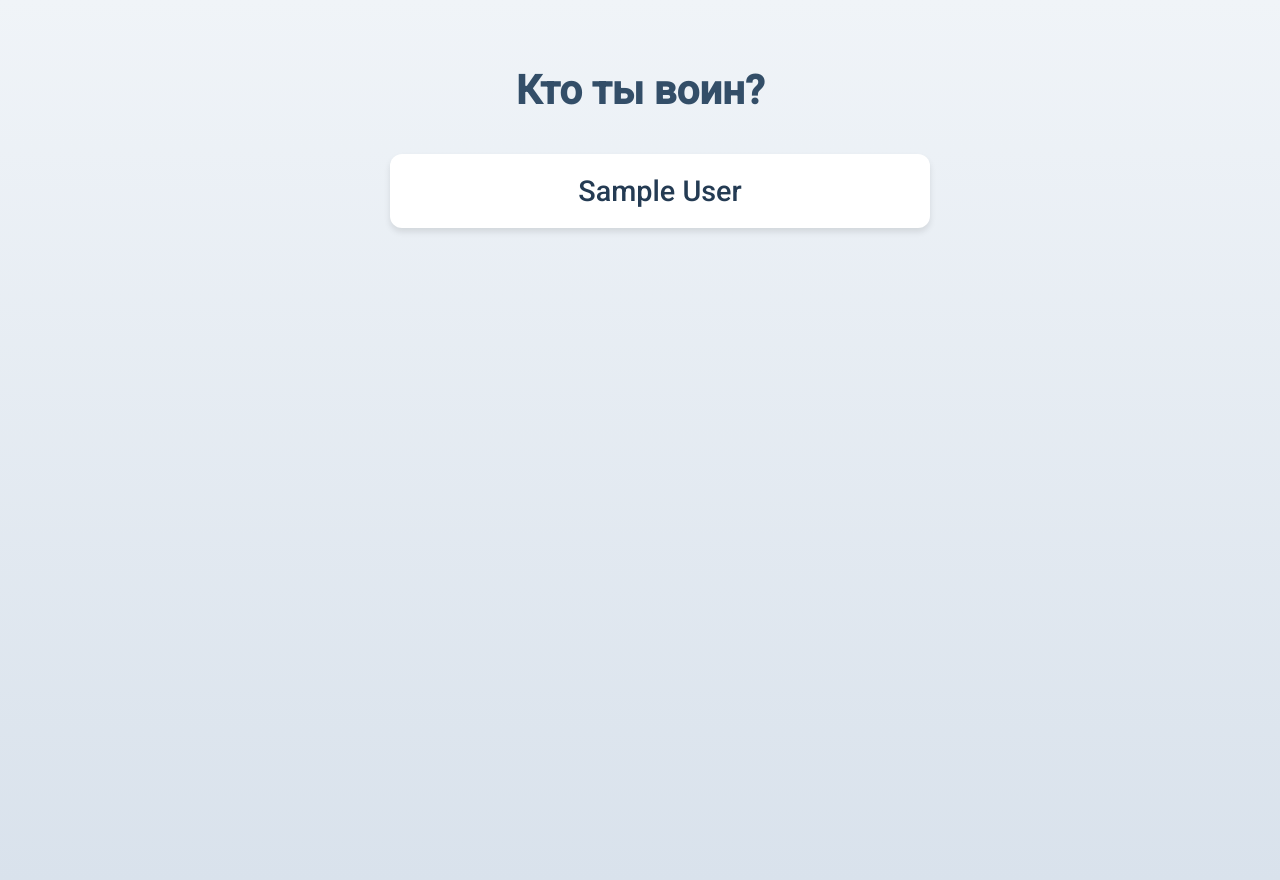
After one commit to Falscroom/whatamieating, a Symfony app: template templates/security/login.html.twig in a window 1280 px wide. The commit adds this page. Run offline with Twig, Linux system fonts and the light colour scheme; the template is opened without the code that fills it: most values are stand-ins (such as "Sample title", 1, 10 or a date in 2020); some libraries are stand-ins or nearby versions.

Commit message:
login form and logic added.

```diff
--- a/src/Application/Service/MealService.php
+++ b/src/Application/Service/MealService.php
@@ -20,7 +20,7 @@ final readonly class MealService
 
     public function getMealChoices(User $user, Date $date): MealChoiceListDto
     {
-        $mealChoices = $this->repository->getMealChoices(4, $date);
+        $mealChoices = $this->repository->getMealChoices($user->getId(), $date);
         $mappedByType = MappedArray::objectArrayWithEnums($mealChoices, 'getMealType');
 
         $sortedMealChoicesDto = [];
--- a/src/Presentation/Controller/MealController.php
+++ b/src/Presentation/Controller/MealController.php
@@ -10,6 +10,7 @@ use App\Domain\Shared\ValueObject\Date;
 use Symfony\Bundle\FrameworkBundle\Controller\AbstractController;
 use Symfony\Component\HttpFoundation\Response;
 use Symfony\Component\Routing\Annotation\Route;
+use Symfony\Component\Security\Http\Attribute\CurrentUser;
 
 #[Route('/api/meal')]
 final class MealController extends AbstractController
@@ -17,9 +18,8 @@ final class MealController extends AbstractController
     public function __construct(private readonly MealService $mealService) {}
 
     #[Route('/whatAmIEating', methods: ['GET'])]
-    public function whatAmIEating(): Response
+    public function whatAmIEating(#[CurrentUser] User $user): Response
     {
-        $user = new User('Ivan Ivanov');
         $mealChoices = $this->mealService->getMealChoices($user, Date::today());
 
         return $this->render('vue/index.html.twig', [
--- /dev/null
+++ b/templates/security/login.html.twig
@@ -0,0 +1,105 @@
+{% extends 'base.html.twig' %}
+
+{% block title %}Log in!{% endblock %}
+
+{% block body %}
+    <div class="login-container">
+        <h1 class="page-title">Кто ты воин?</h1>
+
+        <!-- User Cards -->
+        <div class="user-cards">
+            {% for user in users %}
+                <!-- Each user displayed as a clickable card -->
+                <div class="user-card" data-user-id="{{ user.id }}" data-username="{{ user.fullName }}" onclick="loginAsUser('{{ user.id }}')">
+                    <h3>{{ user.fullName }}</h3>
+                </div>
+            {% endfor %}
+        </div>
+
+        <!-- Hidden login form to submit user ID -->
+        <form method="post" id="login-form">
+            <input type="hidden" name="_username" id="username" class="form-control" required>
+            <button type="submit" style="display:none;"></button>
+        </form>
+    </div>
+
+    <script>
+        // Function to set the user ID and submit the form when a user card is clicked
+        function loginAsUser(userId) {
+            document.getElementById('username').value = userId;
+            document.getElementById('login-form').submit();
+        }
+    </script>
+
+    <style>
+        /* Import Google Fonts */
+        @import url('https://fonts.googleapis.com/css2?family=Roboto:wght@400;500&display=swap');
+
+        /* Global Styles */
+        body {
+            margin: 0;
+            padding: 0;
+            font-family: 'Roboto', sans-serif;
+            background: linear-gradient(to bottom, #f0f4f8, #d9e2ec);
+        }
+
+        /* Container for the login section */
+        .login-container {
+            display: flex;
+            flex-direction: column;
+            align-items: center;
+            padding: 40px 20px;
+            min-height: 100vh; /* Full viewport height */
+            text-align: center;
+        }
+
+        /* Page Title */
+        .page-title {
+            font-size: 2.5rem;
+            color: #334e68;
+            margin-bottom: 40px;
+        }
+
+        /* User cards */
+        .user-cards {
+            display: flex;
+            flex-direction: column;
+            gap: 20px; /* Space between cards */
+            width: 100%;
+            max-width: 500px;
+        }
+
+        /* Style for each user card */
+        .user-card {
+            background-color: #ffffff;
+            padding: 20px;
+            border-radius: 12px;
+            box-shadow: 0 4px 6px rgba(0, 0, 0, 0.1);
+            text-align: center;
+            cursor: pointer;
+            transition: transform 0.3s ease, box-shadow 0.3s ease;
+            width: 100%; /* Full width */
+        }
+
+        .user-card:hover {
+            transform: translateY(-5px);
+            box-shadow: 0 6px 12px rgba(0, 0, 0, 0.15);
+            background-color: #f0f4f8; /* Light background on hover */
+        }
+
+        .user-card h3 {
+            margin: 0;
+            font-size: 1.8rem;
+            color: #243b53; /* Consistent text color */
+            font-weight: 500;
+        }
+
+        /* Responsive behavior */
+        @media (max-width: 768px) {
+            .user-card {
+                padding: 15px;
+                font-size: 1.2rem;
+            }
+        }
+    </style>
+{% endblock %}
--- a/templates/vue/index.html.twig
+++ b/templates/vue/index.html.twig
@@ -3,7 +3,7 @@
 <head>
     <meta charset="UTF-8">
     <meta name="viewport" content="width=device-width, initial-scale=1.0">
-    <title>Vue Message Test</title>
+    <title>What Am I Eating</title>
     {{ encore_entry_link_tags('app') }} {# Includes compiled CSS #}
 </head>
 <body>
```
Also changed, not shown: assets/vue/components/App.vue (+83 -45 lines), src/Application/Security/NoPasswordAuthenticator.php (added, +37 -0 lines), src/Domain/Entity/MealPlanning/User.php (+9 -6 lines), src/Persistence/Repository/UserRepository.php (added, +26 -0 lines), src/Presentation/Controller/SecurityController.php (added, +38 -0 lines), 3 other files.
